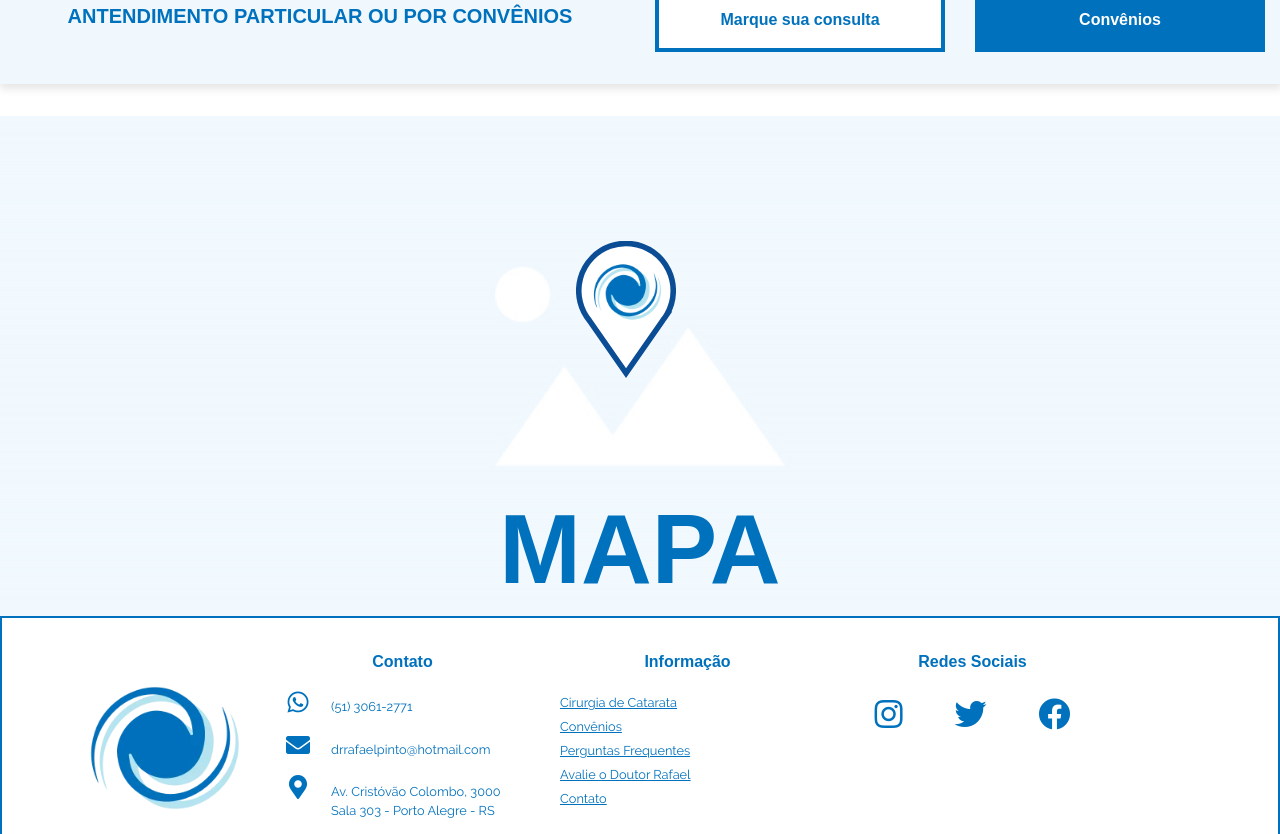
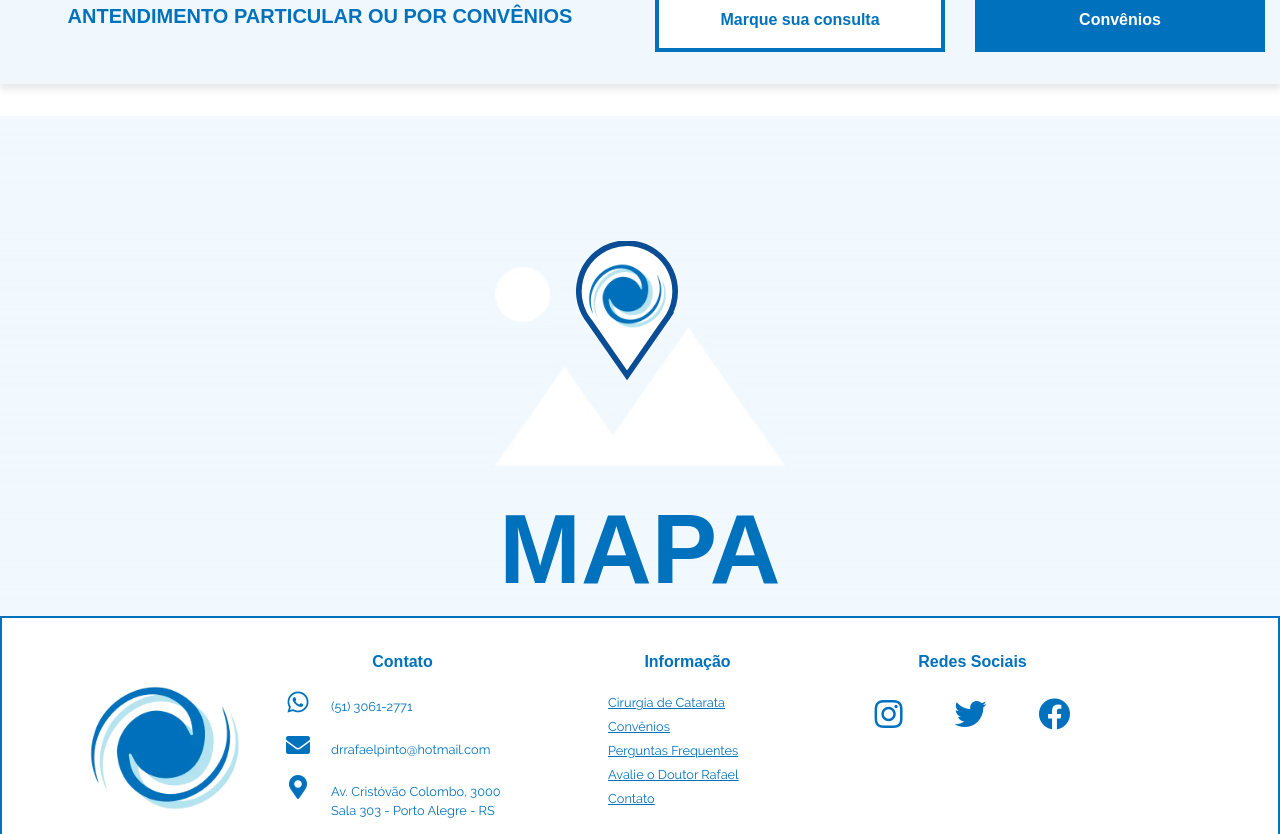
Before and after one commit to felipe-ssouza/dr_rafael, a PHP site: page / in a window 1280 px wide; the page is wider, and only the part inside the window is pictured. Shown: the part 2936-3770 px from the top of that part. Run offline with PHP 8.4, Linux system fonts and the light colour scheme; some libraries are stand-ins or nearby versions; some web fonts are replaced; grey boxes are pictures that could not be loaded.

Commit message:
informacao footer margin

```diff
--- a/css/master.css
+++ b/css/master.css
@@ -770,23 +770,6 @@ header#header .wrapper {
   position: relative;
 }
 
-
-.my-icon {
-
-}
-#mapa .icone {
-  position: absolute;
-  top: 0;
-  right: 0;
-  left: 0;
-  color: #FFF;
-  font-size: 58px;
-  text-shadow: 0 0 4px var(--primary-color);
-  -webkit-text-fill-color: white;
-  -webkit-text-stroke-width: 1px;
-  -webkit-text-stroke-color: var(--primary-color);
-}
-
 #mapa .bold {
   position: absolute;
   bottom: 0;
@@ -797,7 +780,6 @@ header#header .wrapper {
   color: var(--primary-color);
 }
 
-
 #mapa .icone-marker {
   position: absolute;
   top: 25%;
@@ -806,13 +788,16 @@ header#header .wrapper {
 
 #mapa .background-icone {
   position: relative;
+  background: center/cover url('../imagens/SVG/marker.svg') no-repeat;
+  height: 139px;
+  width: 102px
 }
 
 #mapa .icone {
   position: absolute;
   top: 15%;
-  left: 15%;
-  height: 60px;
+  left: 10%;
+  height: 68px;
   background-color: #FFF;
   border-radius: 50%;
 }
@@ -884,6 +869,11 @@ header#header .wrapper {
   margin-left: 10px;
 }
 
+#footer .informacao li {
+  text-align: left;
+  margin-left: 3em;
+}
+
 
 #footer .redes {
   text-align: center;
--- a/index.html
+++ b/index.html
@@ -322,7 +322,7 @@
 
   <section id="mapa">
     <div class="icone-marker">
-      <div class="background-icone" style="background: center/cover url('imagens/SVG/marker.svg') no-repeat; height: 137px; width: 100px">
+      <div class="background-icone" style="">
         <img src="imagens/WEBP/home/logo_dr_rafael[200x164].webp" alt="" class="icone">
       </div>
     </div>
@@ -408,10 +408,10 @@
       <div class="container">
         <div class="row">
           <div class="col-6 col-md-9">
-            Lorem ipsum dolor sit amet
+            &copy Doutor Rafael 200
           </div>
           <div class="col-6 col-md-3">
-            Consectetur adipisicing elit
+            Desenvolvido por <img src="imagens" alt="">
           </div>
         </div>
       </div>
```
